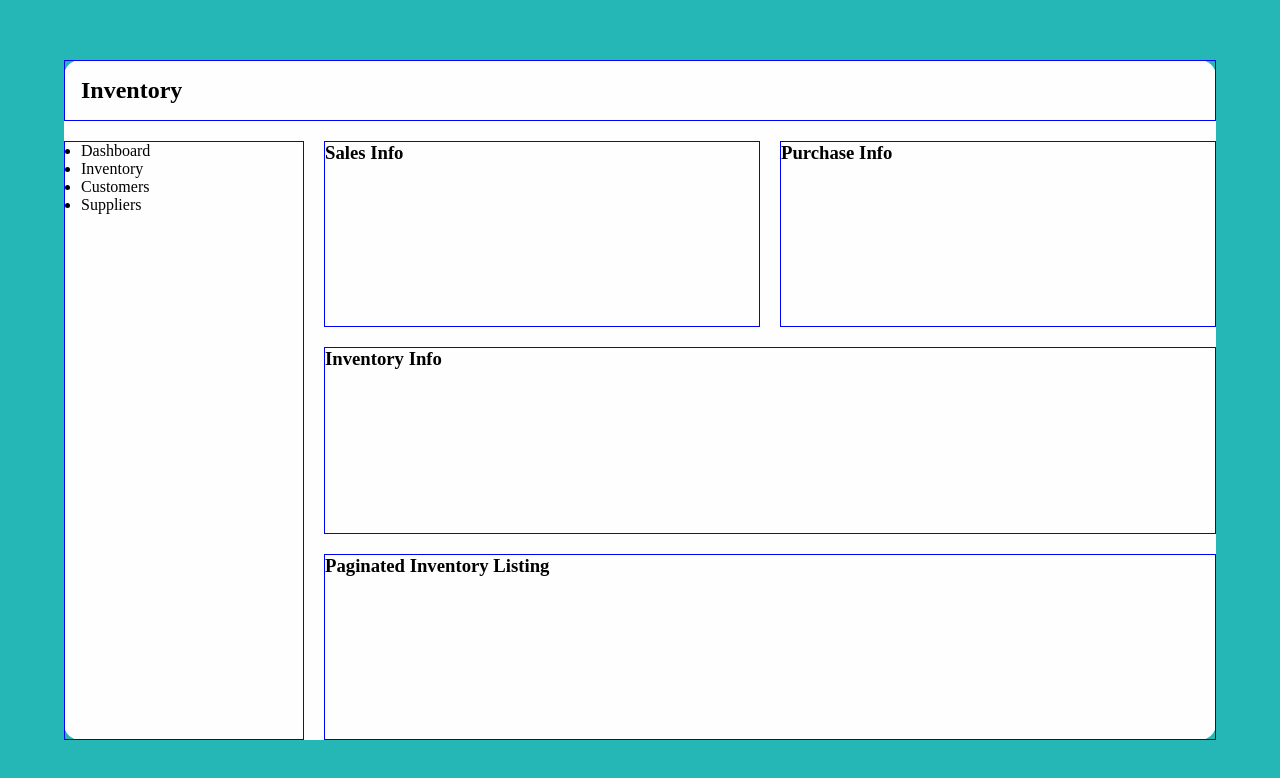
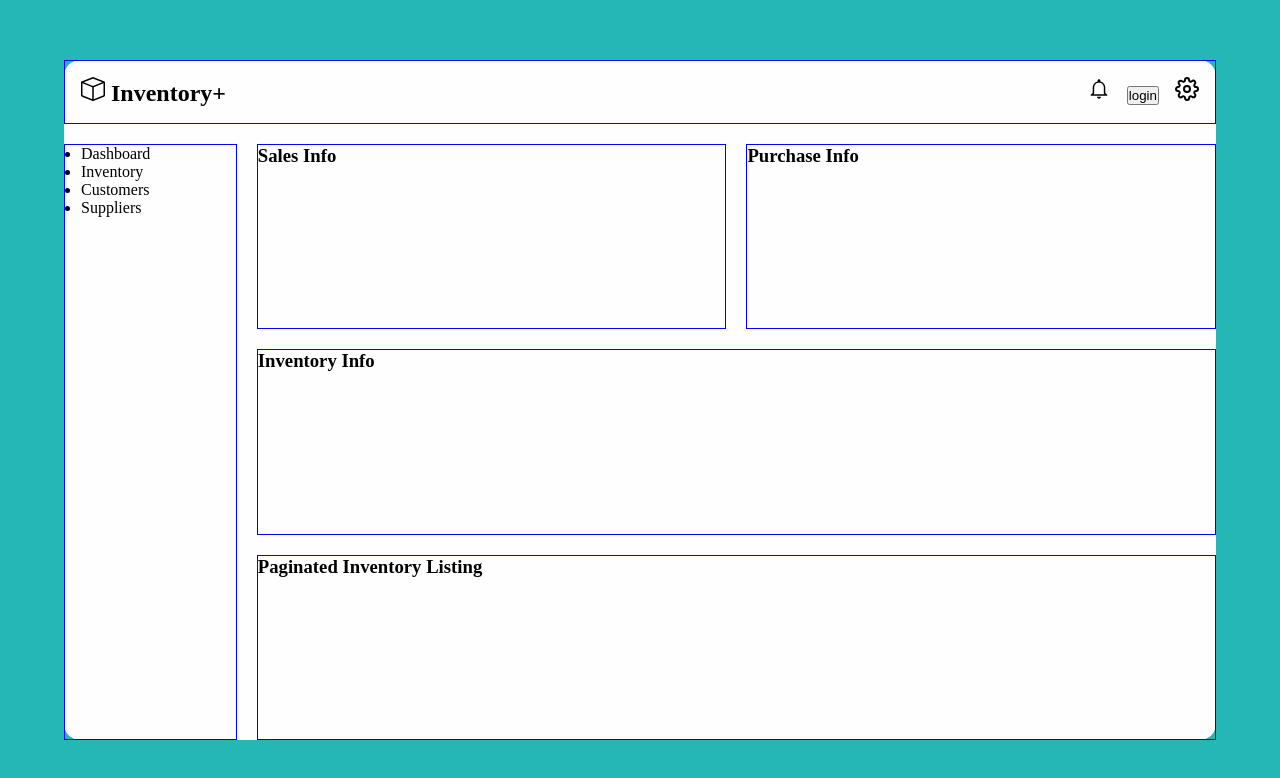
Before and after one commit to Denver-Meadows/inventory-tracker-app, a React (Create React App) app: page / in a window 1280 px wide. Shown: the top 778 px of the page. Built offline with nearby package versions, Linux system fonts and the light colour scheme.

Commit message:
basic styling for infobar complete

```diff
--- a/src/components/TopInfoBar.js
+++ b/src/components/TopInfoBar.js
@@ -1,7 +1,26 @@
+import { BsBox } from "react-icons/bs";
+import { IoMdNotificationsOutline } from "react-icons/io";
+import { FiSettings } from "react-icons/fi";
+
 function TopInfoBar() {
   return (
     <div className="dashboard-content-info-bar">
-      <h2>Inventory</h2>
+      <div className="logo">
+        <h2>
+          <BsBox /> Inventory+
+        </h2>
+      </div>
+      <div className="user-info">
+        <div className="user-info-notify user-info-item">
+          <IoMdNotificationsOutline />
+        </div>
+        <div className="user-info-login user-info-item">
+          <button>login</button>
+        </div>
+        <div className="user-info-settings user-info-item">
+          <FiSettings />
+        </div>
+      </div>
     </div>
   );
 }
--- a/src/index.scss
+++ b/src/index.scss
@@ -4,6 +4,7 @@
   box-sizing: border-box;
 }
 
+// Dashboard
 .dashboard {
   background-color: rgb(37, 182, 182);
   height: 100vh;
@@ -19,13 +20,16 @@
   border-radius: 1rem;
   display: grid;
   grid-template-rows: minmax(min-content, 2rem) 1fr 1fr 1fr;
-  grid-template-columns: minmax(min-content, 15rem) 1fr 1fr;
+  grid-template-columns: minmax(min-content, 15%) 1fr 1fr;
   grid-gap: 20px;
-  // minmax(min-content, 0.5rem)
+
   &-info-bar {
     border: 1px solid blue;
     padding: 1rem 1rem;
     grid-column: 1 / 4;
+    display: flex;
+    justify-content: space-between;
+    align-items: center;
   }
 
   &-side-nav {
@@ -48,3 +52,14 @@
     grid-column: 2 / 4;
   }
 }
+
+// Top Info Bar
+.user-info {
+  display: flex;
+  align-items: center;
+
+  &-item {
+    padding-left: 1rem;
+    font-size: 1.5rem;
+  }
+}
```
